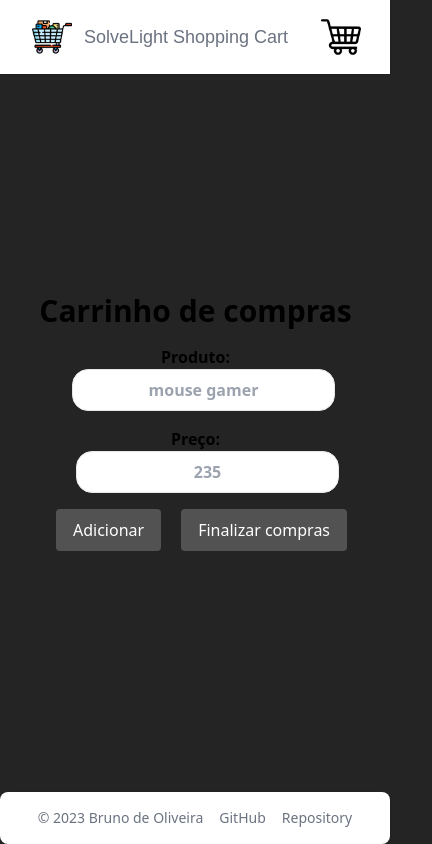
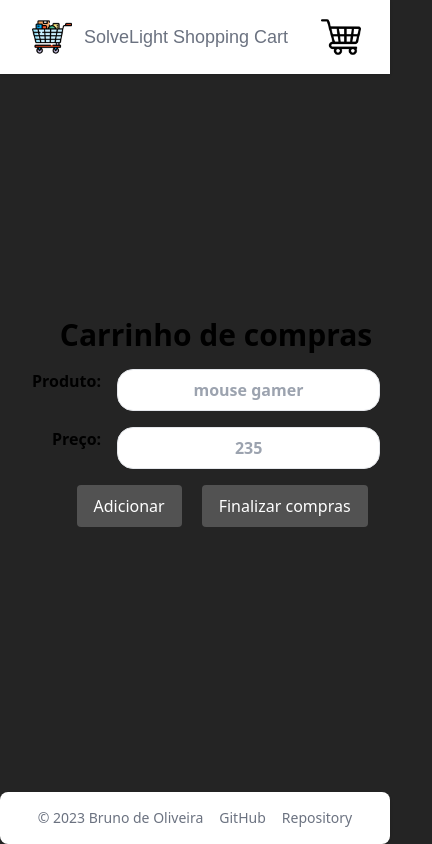
Before and after one commit to OliveiraBruno24/carrinho-de-compras-Solve-Light, a React (Vite) app: page / in a window 390 px wide. Shown: the whole page, 432 px wide, since content can reach past the window. Built offline with nearby package versions, Linux system fonts and the light colour scheme; a web font is replaced by a local one.

Commit message:
arrumando responsividade

```diff
--- a/src/pages/MyProducts.tsx
+++ b/src/pages/MyProducts.tsx
@@ -105,7 +105,7 @@ export function MyProducts() {
             </div>
 
             <div className=" shadow-custom w-full min-w-min md:w-1/3 ml-0 md:ml-4 p-4 rounded-3xl dark:bg-gray-700  ">
-              <h2 className="text-2xl font-bold mb-2 text-white">Notas Necessárias:</h2>
+              <h2 className="text-2xl font-bold mb-2 text-white ">Notas Necessárias:</h2>
               <ul className="flex flex-wrap items-center">
                 {requiredballots.map((nota, index) => (
                   <li key={index} className="flex items-center justify-center mb-2 text-white">
--- a/src/pages/ShoppingCart.tsx
+++ b/src/pages/ShoppingCart.tsx
@@ -70,7 +70,7 @@ function ShoppingCart() {
             <Header />
         <div className="container mx-auto my-8">
             <h1 className="text-3xl font-bold mb-4">Carrinho de compras</h1>
-            <label className="block mb-4 font-bold">
+            <label className="flex mb-4 font-bold flex-nowrap">
                 Produto:
                 <input
                     type="text"
@@ -80,14 +80,14 @@ function ShoppingCart() {
                     className="border p-2 rounded-2xl ml-4 text-center"
                 />
             </label>
-            <label className="block mb-4 px-5 font-bold">
+            <label className="flex mb-4 px-5 font-bold flex-nowrap">
                 Preço:
                 <input
                     type="text"
                     value={price}
                     onChange={handlePriceChange}
                     placeholder="235"
-                    className="border p-2 rounded-2xl  ml-6 text-center"
+                    className="border p-2 rounded-2xl  ml-4 text-center"
                 />
                 {errorMessage === true ? <h1 className="text-red-600"> O preço deve ser inteiro e positívo</h1>: null}
             </label>
```
